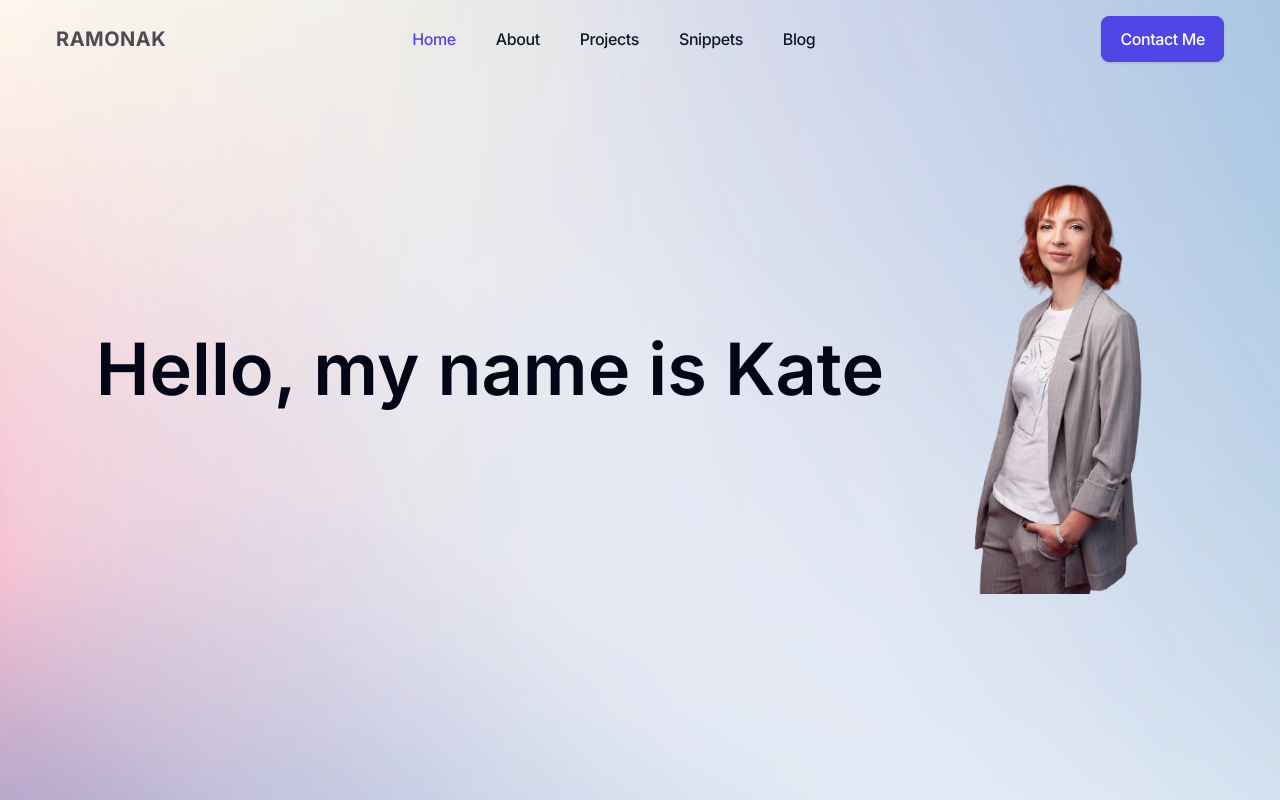
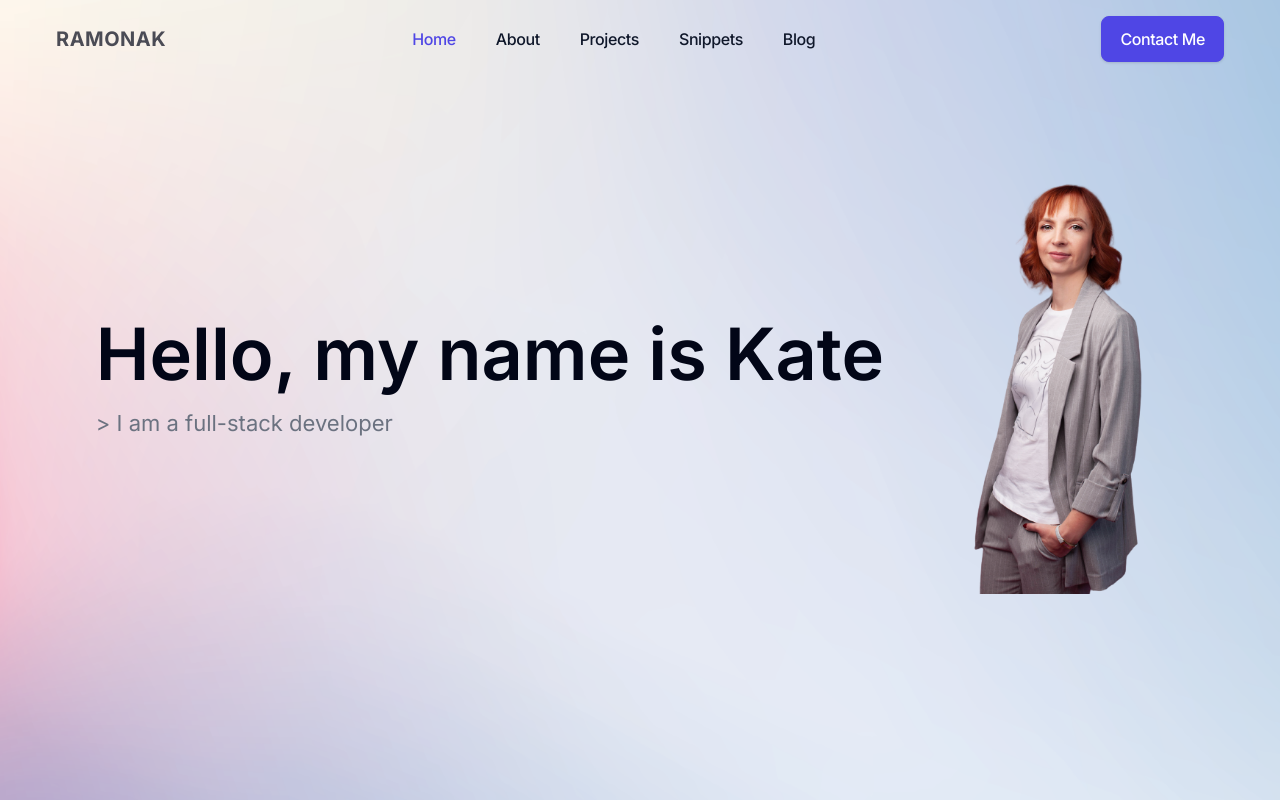
Before and after one commit to KaterinaLupacheva/ramonak.io, a Next.js app: page / in a window 1280 px wide. Built offline with nearby package versions, Linux system fonts and the light colour scheme.

Commit message:
Subtitle added

```diff
--- a/app/page.tsx
+++ b/app/page.tsx
@@ -7,9 +7,14 @@ export default function Home() {
       <Image alt="background image" src="/Background.png" fill />
       <Navbar />
       <div className="flex z-10 items-center">
-        <p className="text-slate-950 text-7xl text-center font-semibold leading-normal">
-          Hello, my name is Kate
-        </p>
+        <div className="flex flex-col">
+          <p className="text-slate-950 text-7xl text-center font-semibold leading-normal">
+            Hello, my name is Kate
+          </p>
+          <p className="text-gray-500 text-[22px] font-normal font-['Fira Code'] leading-[30px]">
+            {">"} I am a full-stack developer
+          </p>
+        </div>
         <Image
           alt="kate background image"
           src="/kate.png"
```
Also changed, not shown: app/components/Navbar.tsx (+0 -40 lines).
